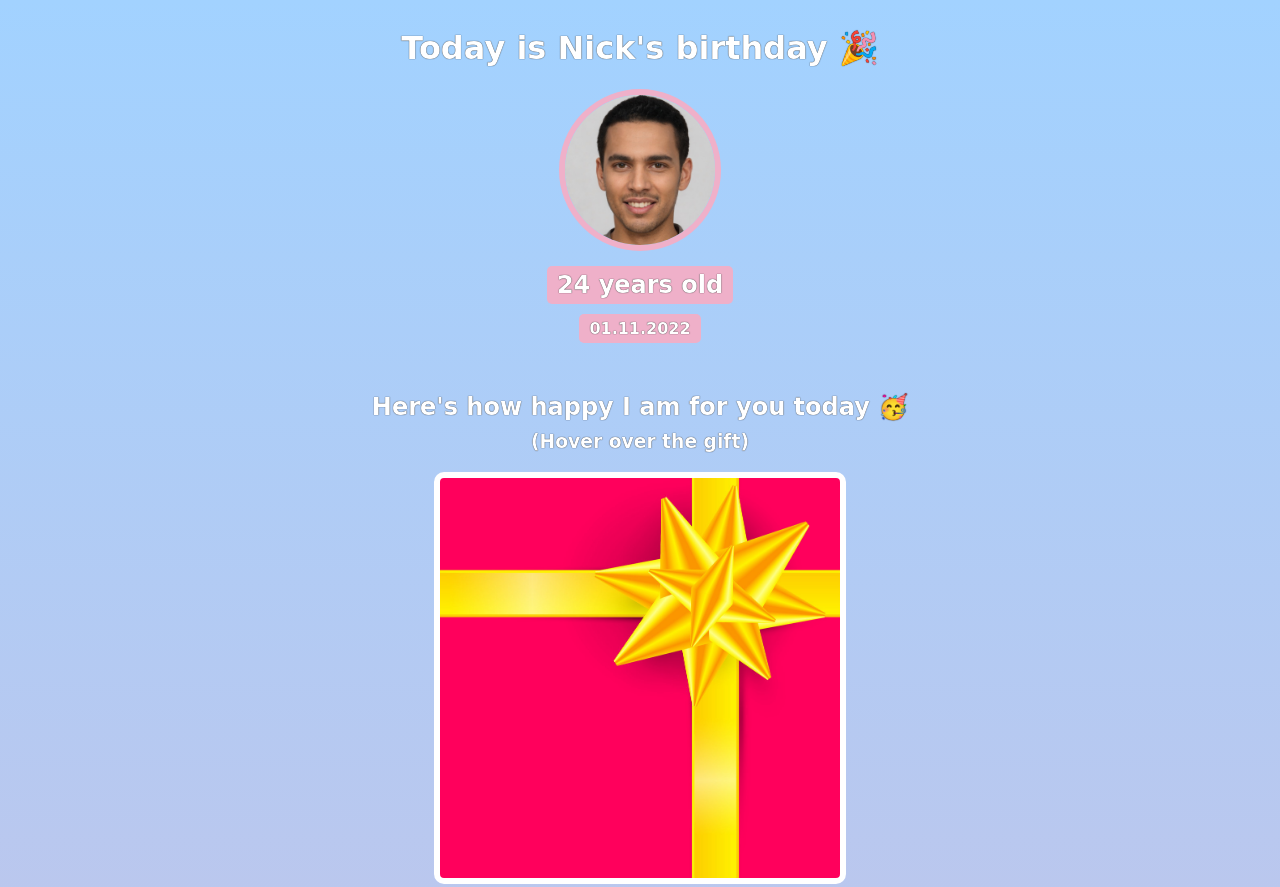
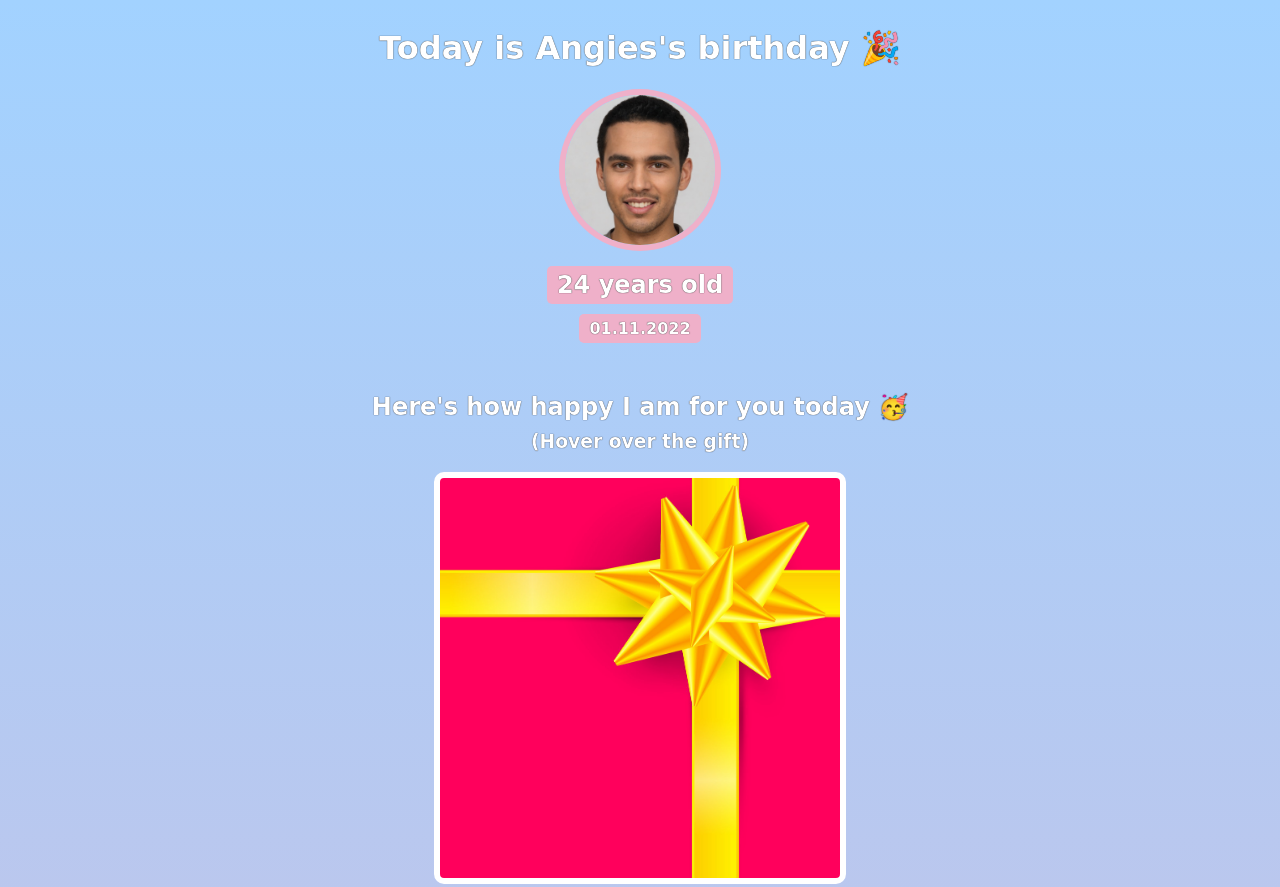
Before and after one commit to AngieKirui/birthday-site, a plain HTML site: page index.html in a window 1280 px wide. Shown: the top 887 px of the page. Drawn offline with Linux system fonts and the light colour scheme; a web font is replaced by a local one.

Commit message:
change name to Angie

```diff
--- a/index.html
+++ b/index.html
@@ -7,7 +7,7 @@
     </head>
     <body>
         <div id="header">
-            <h1>Today is Nick's birthday 🎉</h1>
+            <h1>Today is Angies's birthday 🎉</h1>
             <img id="bff-img" src="images/nick.jpg">
             <h2 id="bday-age">24 years old</h2>
             <h4 id="bday-date">01.11.2022</h4>
```
